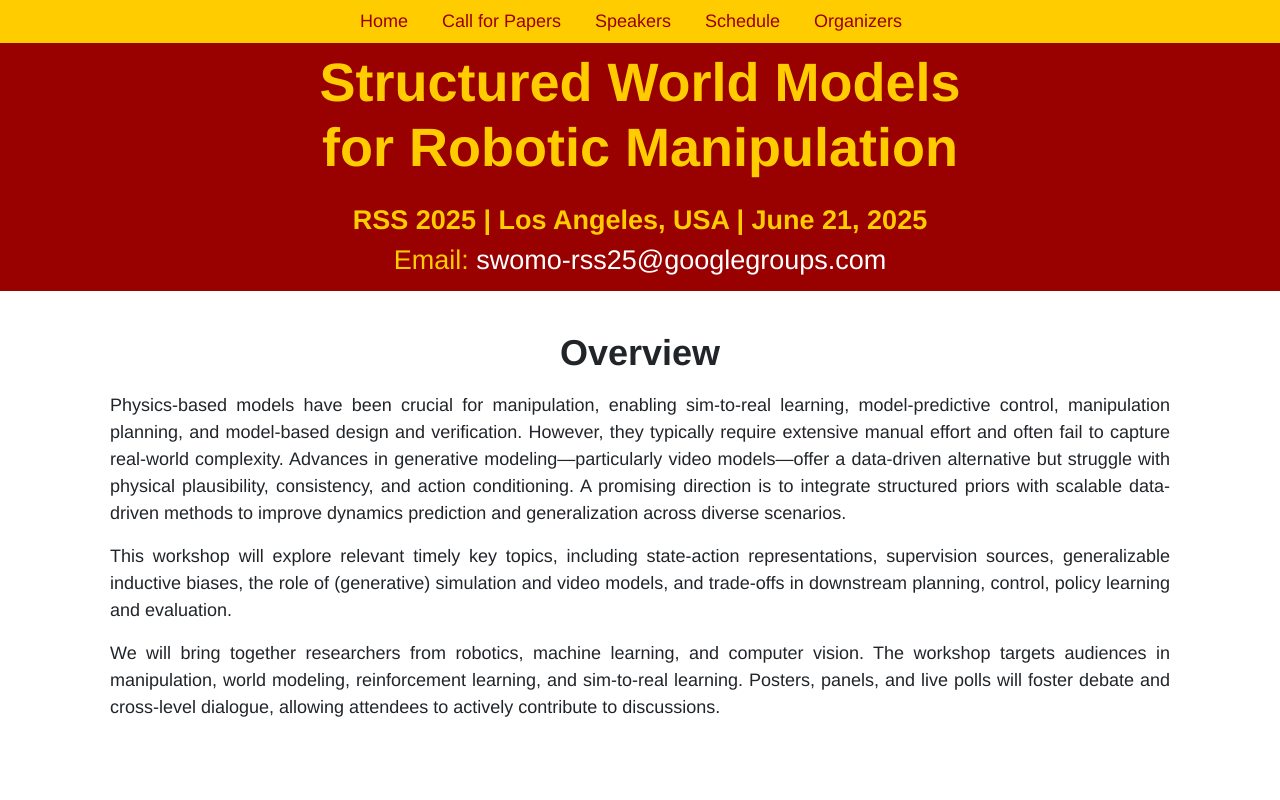
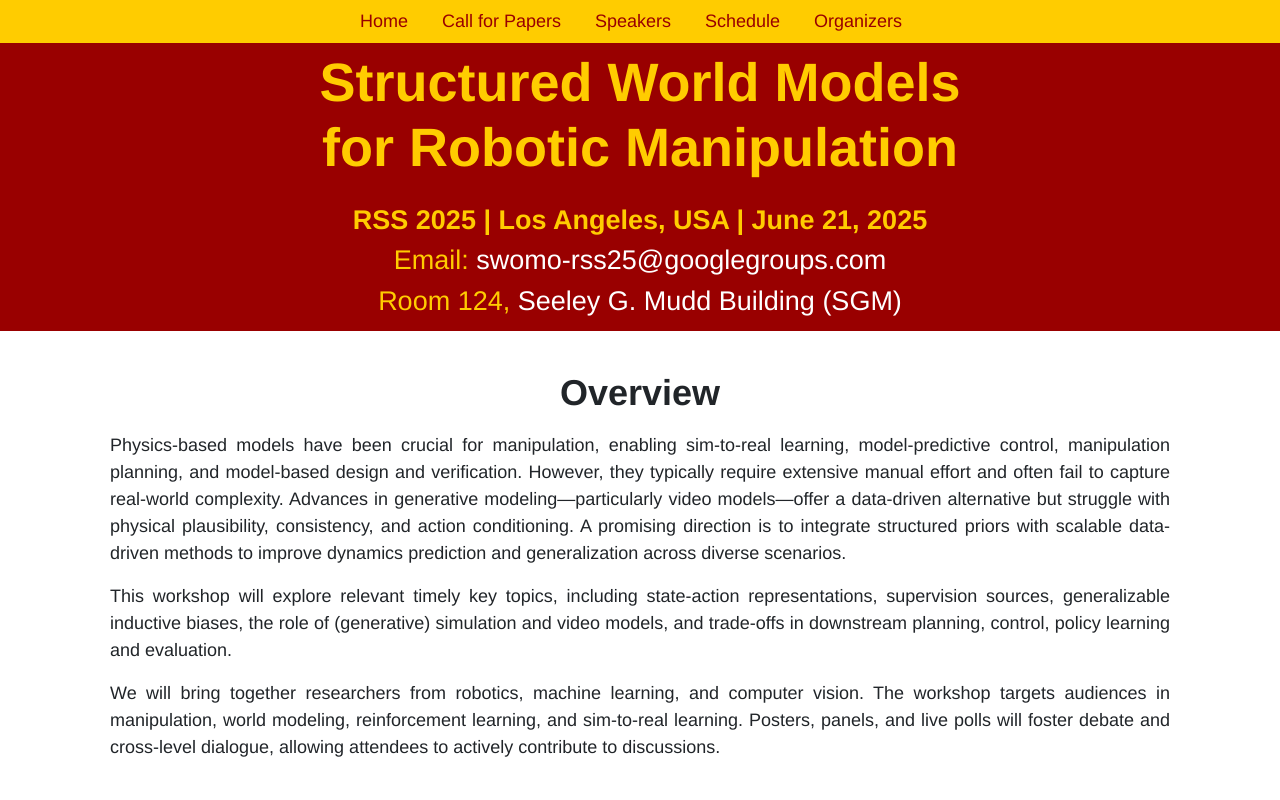
Before and after one commit to swomo-rss/swomo-rss.github.io, a plain HTML site: page index.html in a window 1280 px wide. Shown: the top 800 px of the page. Drawn offline with nearby package versions, Linux system fonts and the light colour scheme.

Commit message:
location

```diff
--- a/index.html
+++ b/index.html
@@ -102,7 +102,8 @@
       <h1 style="width:60%;margin:auto;color:#ffcc00">Structured World Models<br>for Robotic Manipulation</h1>
       <div class="subtitle" style="color:#ffcc00 ; margin: 20px; margin-bottom: -10px;">
         <b>RSS 2025 | Los Angeles, USA | June 21, 2025</b><br>
-        Email: <a href="mailto:swomo-rss25@googlegroups.com" style="color: #ffffff;">swomo-rss25@googlegroups.com</a>
+        Email: <a href="mailto:swomo-rss25@googlegroups.com" style="color: #ffffff;">swomo-rss25@googlegroups.com</a><br>
+        Room 124, <a href="https://maps.app.goo.gl/RBzvJi2Ft7oEYtw38" style="color: #ffffff;">Seeley G. Mudd Building (SGM)</a>
       </div>
     </div>
   </div>
```
Also changed, not shown: 2 other files.
